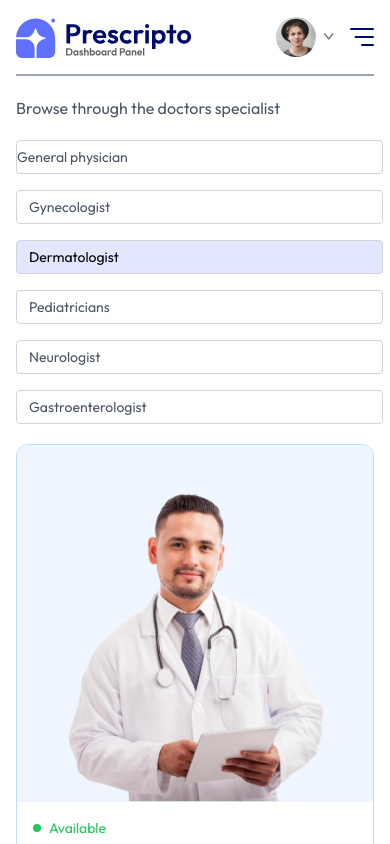
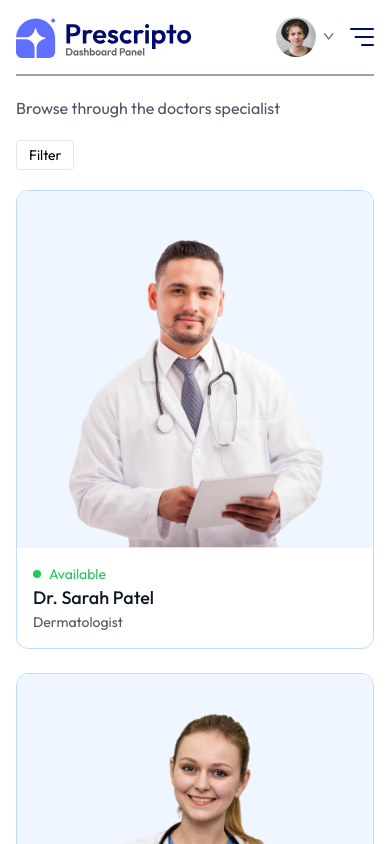
Before and after one commit to biliqis/Hospital_Management_App, a React (Vite) app: page /doctors/Dermatologist in a window 390 px wide. Shown: the top 844 px of the page. Built offline with nearby package versions, Linux system fonts and the light colour scheme.

Commit message:
new commit

```diff
--- a/src/pages/Doctors.jsx
+++ b/src/pages/Doctors.jsx
@@ -6,6 +6,7 @@ import { AppContext } from "../context/AppContext";
 const Doctors = () => {
   const { speciality } = useParams();
   const [filterDoc, setFilterDoc] = useState([]);
+  const [showFilter,setShowFilter ] = useState(false)
   const { doctors } = useContext(AppContext);
   const navigate = useNavigate();
 
@@ -25,8 +26,23 @@ const Doctors = () => {
     <div>
       <p className="text-gray-600">Browse through the doctors specialist</p>
       <div className="flex flex-col sm:flex-row items-start gap-5 mt-5">
-        <div className=" flex flex-col gap-4 text-sm text-gray-600">
-          <p
+
+
+<button
+  className={`py-1 px-3 border rounded text-sm transition-all sm:hidden ${
+    showFilter ? 'bg-primary text-white' : ''
+  }`}
+  onClick={() => setShowFilter((prev) => !prev)}
+>
+  Filter
+</button>
+
+<div
+  className={`flex flex-col gap-4 text-sm text-gray-600 ${
+    showFilter ? 'flex' : 'hidden sm:flex'
+  }`}
+>
+ <p
             onClick={() =>
               speciality === "General physician"
                 ? navigate("/doctors")
```
